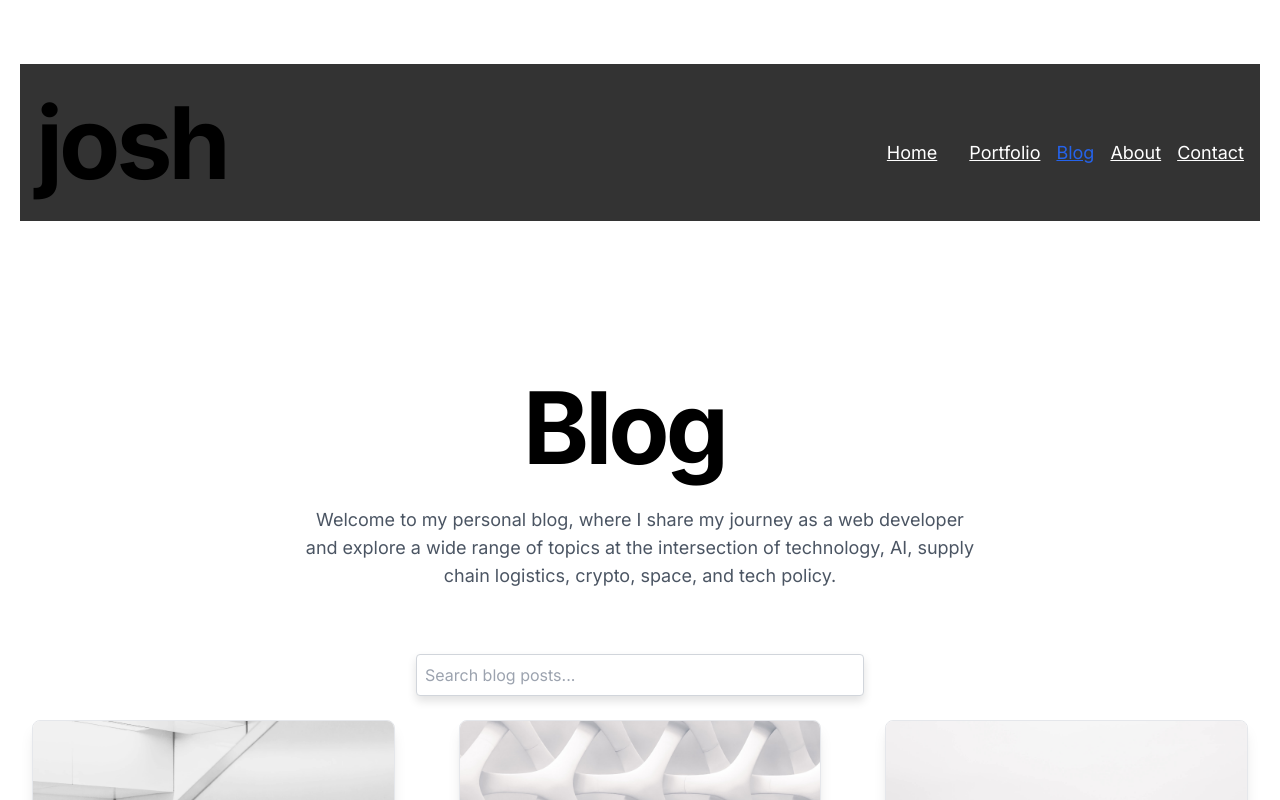
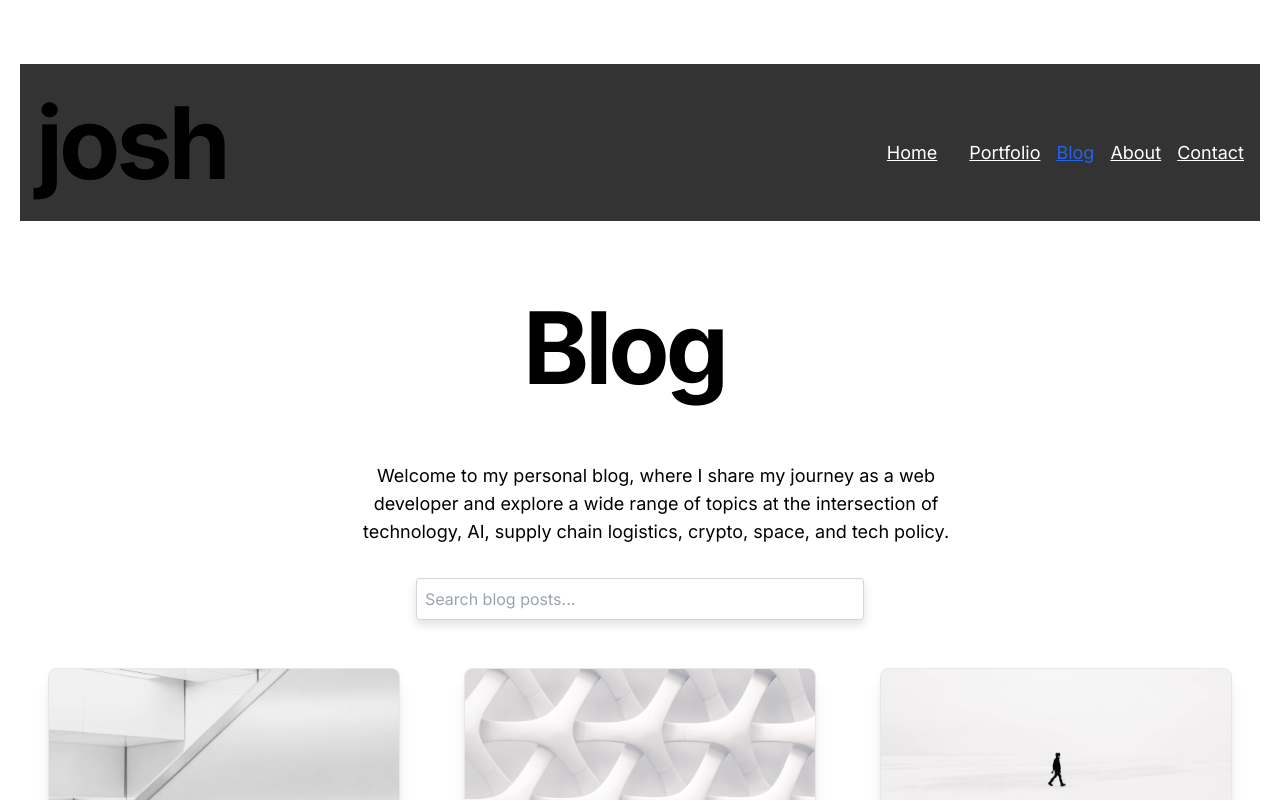
Before and after one commit to joshuadanpeterson/portfolio-blog, a Next.js app: page /posts in a window 1280 px wide. Shown: the top 800 px of the page. Built offline with nearby package versions, Linux system fonts and the light colour scheme.

Commit message:
refactor(page): Fix alignment

```diff
--- a/src/app/posts/page.tsx
+++ b/src/app/posts/page.tsx
@@ -65,7 +65,7 @@ export default function BlogPage() {
       setSelectedIndex(-1);
     } else {
       setSuggestions([]);
-      setFilteredPosts(posts); // Reset to show all posts when input is empty
+      setFilteredPosts(posts);
       setSelectedIndex(-1);
     }
   };
@@ -100,7 +100,7 @@ export default function BlogPage() {
       );
       setFilteredPosts(filtered);
     } else {
-      setFilteredPosts(posts); // Reset to show all posts when form is submitted with empty input
+      setFilteredPosts(posts);
     }
     setSuggestions([]);
     setSelectedIndex(-1);
@@ -137,21 +137,18 @@ export default function BlogPage() {
   };
 
   return (
-    <div className="container mx-auto px-4 py-8">
-      <div className="flex flex-col items-center justify-center mt-16 mb-16">
-        <h1 className="text-5xl md:text-8xl font-bold tracking-tighter leading-tight md:pr-8">
-          Blog
-        </h1>
-        <p className="text-lg text-center mt-4 max-w-2xl text-gray-600">
-          Welcome to my personal blog, where I share my journey as a web
-          developer and explore a wide range of topics at the intersection of
-          technology, AI, supply chain logistics, crypto, space, and tech
-          policy.
-        </p>
-      </div>
+    <div className="flex flex-col items-center justify-center mt-16 mb-16 w-full max-w-7xl mx-auto px-4 sm:px-6 lg:px-8">
+      <h1 className="text-5xl md:text-8xl font-bold tracking-tighter leading-tight md:pr-8 mb-8">
+        Blog
+      </h1>
+      <p className="text-lg text-center mt-5 md:pl-8 max-w-2xl mb-8">
+        Welcome to my personal blog, where I share my journey as a web developer
+        and explore a wide range of topics at the intersection of technology,
+        AI, supply chain logistics, crypto, space, and tech policy.
+      </p>
 
-      <div className="relative flex justify-center mb-6" ref={searchRef}>
-        <form onSubmit={handleFormSubmit} className="relative w-full max-w-md">
+      <div className="relative w-full max-w-md mb-12" ref={searchRef}>
+        <form onSubmit={handleFormSubmit} className="relative">
           <input
             ref={inputRef}
             type="text"
@@ -182,7 +179,7 @@ export default function BlogPage() {
         </form>
       </div>
 
-      <ul className="grid grid-cols-1 md:grid-cols-3 gap-8">
+      <ul className="grid grid-cols-1 md:grid-cols-2 lg:grid-cols-3 gap-8 w-full">
         {filteredPosts.length > 0 ? (
           filteredPosts.map((post) => (
             <li
@@ -215,7 +212,7 @@ export default function BlogPage() {
             </li>
           ))
         ) : (
-          <li>No posts found.</li>
+          <li className="col-span-full text-center">No posts found.</li>
         )}
       </ul>
     </div>
```
